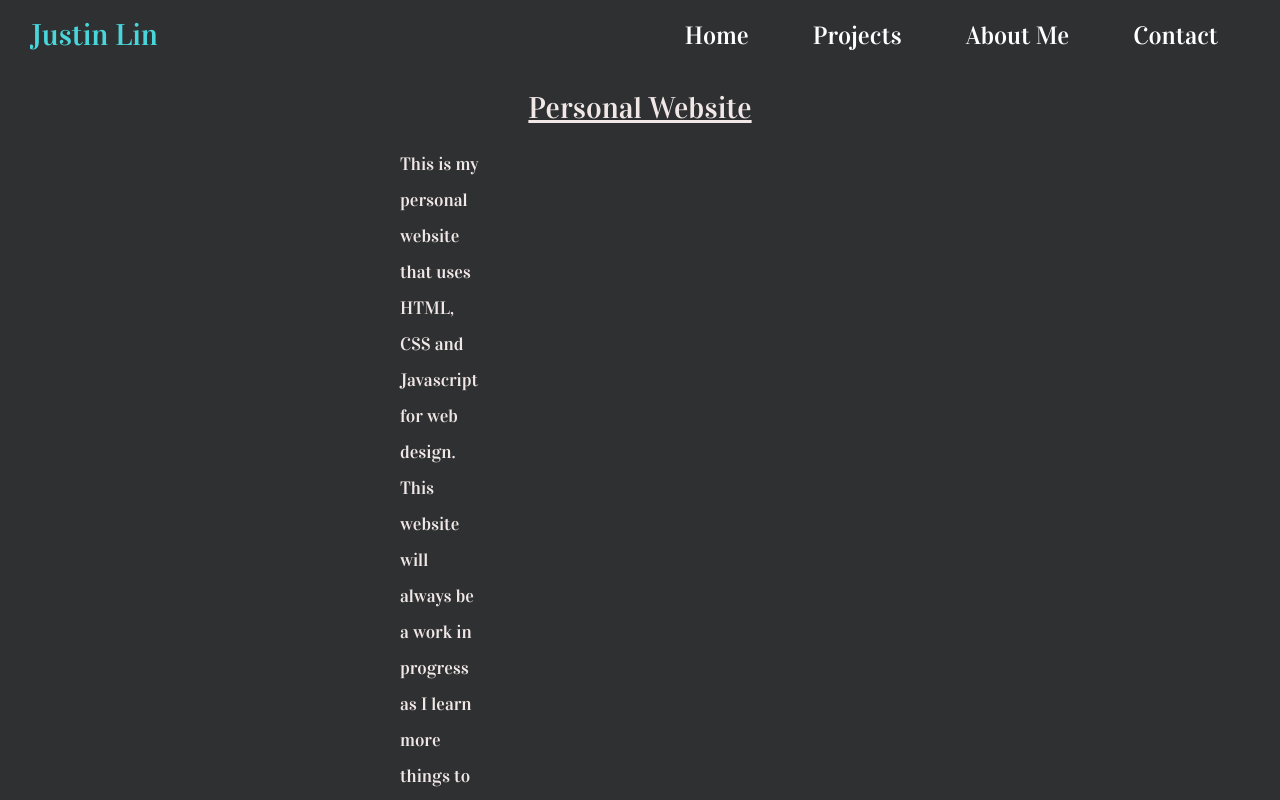
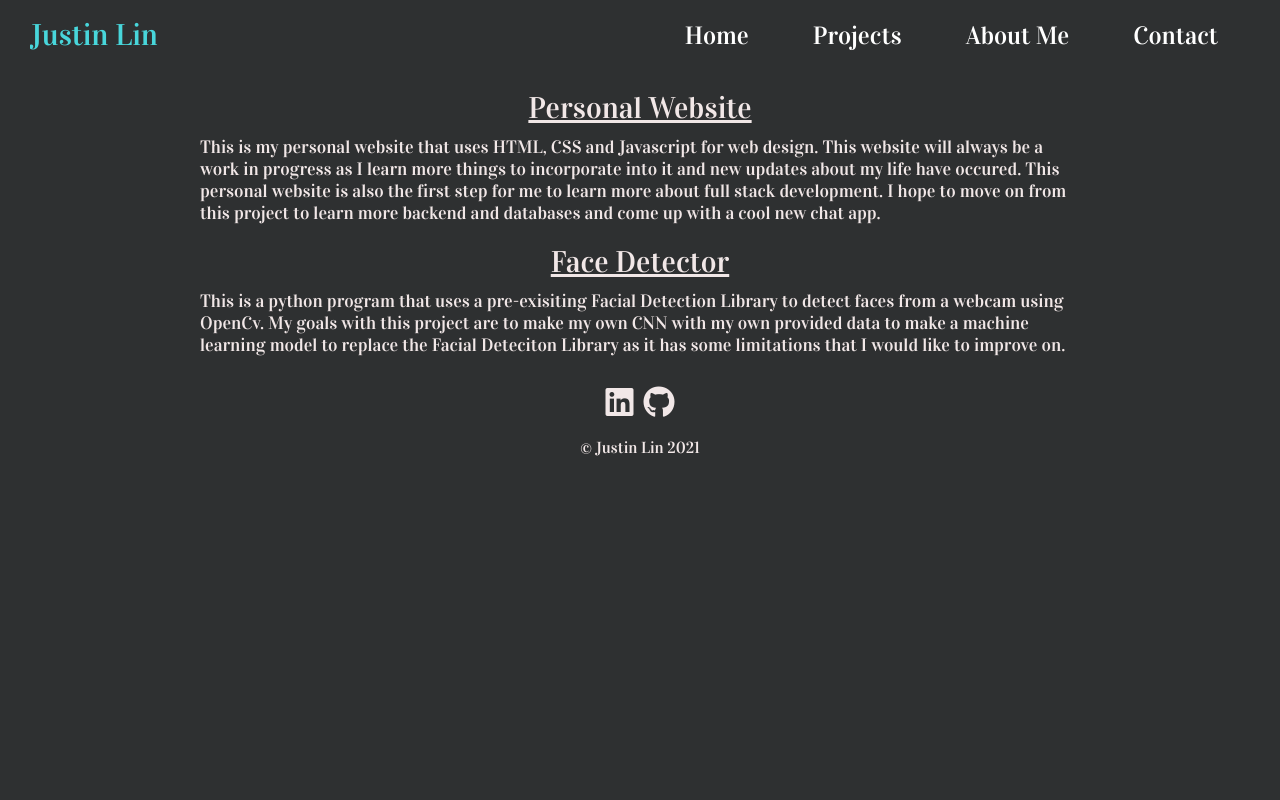
Before and after one commit to jlin1206/jlin1206.github.io, a plain HTML site: page Project.html in a window 1280 px wide. Shown: the top 800 px of the page. Drawn offline with Linux system fonts and the light colour scheme.

Commit message:
Fix projects

```diff
--- a/Project.html
+++ b/Project.html
@@ -36,7 +36,7 @@
 
 
         <a href="https://github.com/jlin1206/jlin1206.github.io" class="Project"> Personal Website </a>
-        <div class="p_text">
+        <div class="Text">
             <p >
                 This is my personal website that uses HTML, CSS and Javascript for web design.
                 This website will always be a work in progress as I learn more things to incorporate into it and
@@ -44,9 +44,17 @@
                 about full stack development. I hope to move on from this project to learn more backend and databases and come
                 up with a cool new chat app.
             </p>
-            <img class = "p_images" src = "images/frontpage.png">
+        </div>
 
+        <a href="https://github.com/jlin1206/FaceDetector" class="Project"> Face Detector </a>
+        <div class="Text">
+            <p >
+                This is a python program that uses a pre-exisiting Facial Detection Library to detect faces from a webcam
+                using OpenCv. My goals with this project are to make my own CNN with my own provided data to make a machine learning model
+                to replace the Facial Deteciton Library as it has some limitations that I would like to improve on.
+            </p>
         </div>
+
 
 
 
```
